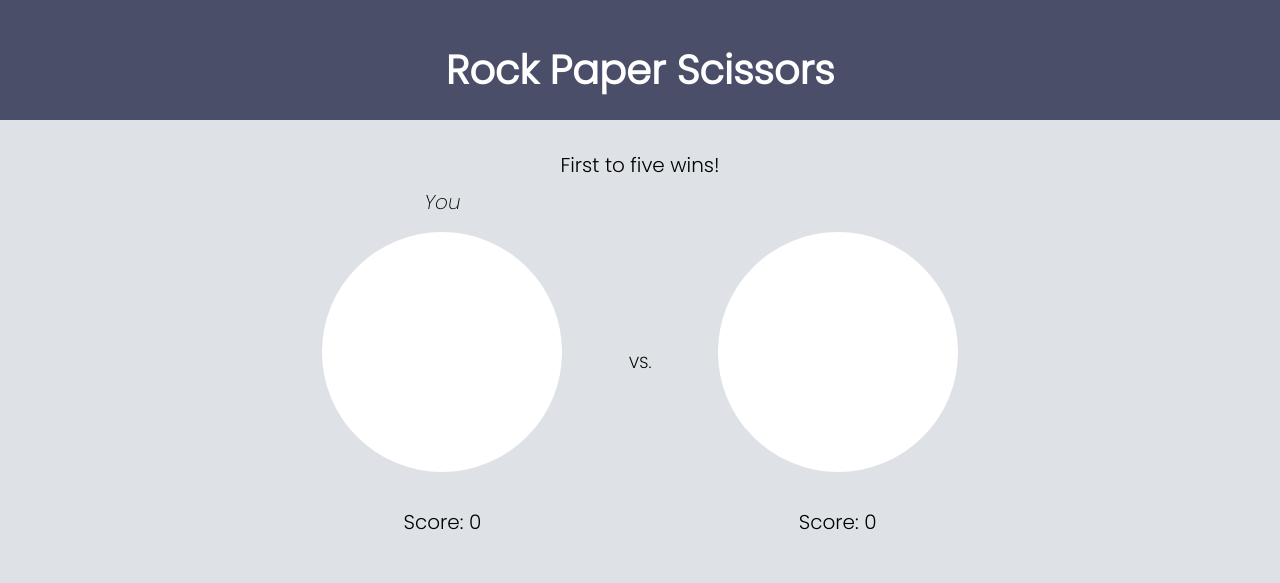
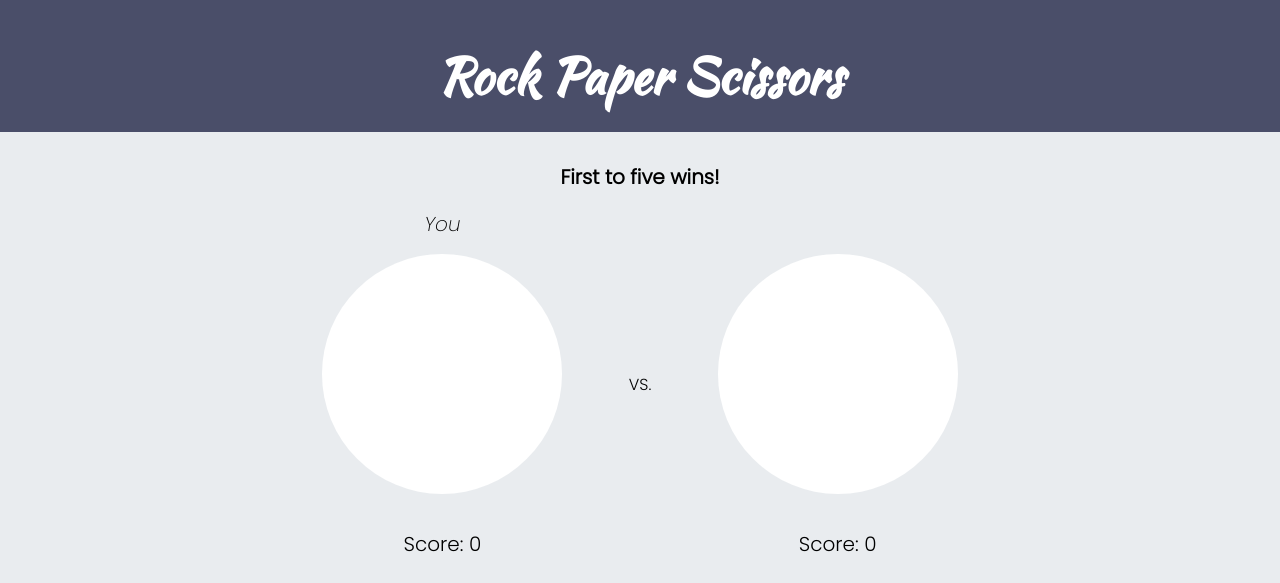
Before and after one commit to HarryAhnHS/rock-paper-scissors, a plain HTML site: page index.html in a window 1280 px wide. Shown: the top 583 px of the page. Drawn offline with Linux system fonts and the light colour scheme.

Commit message:
Updated header title font

```diff
--- a/index.html
+++ b/index.html
@@ -12,6 +12,7 @@
     <link rel="preconnect" href="https://fonts.googleapis.com">
     <link rel="preconnect" href="https://fonts.gstatic.com" crossorigin>
     <link href="https://fonts.googleapis.com/css2?family=Poppins:ital,wght@0,300;1,200&display=swap" rel="stylesheet">
+    <link href="https://fonts.googleapis.com/css2?family=Kaushan+Script&family=Poppins:ital,wght@0,300;1,200&display=swap" rel="stylesheet">
 
 </head>
 <body>
--- a/style.css
+++ b/style.css
@@ -18,14 +18,15 @@ body {
     padding: 20px;
     margin-top: 20px;
     color: white;
-    font-size: 40px;
+    font-size: 50px;
     font-weight: 600;
+    font-family: 'Kaushan Script', cursive;
 }
 
 /* Content */
 
 .content {
-    background-color: #dee2e6;
+    background-color: #e9ecef;
     flex: 1;
     display: flex;
     justify-content: center;
@@ -45,8 +46,9 @@ body {
     justify-content: center;
     align-items: center;
     font-size: 20px;
+    font-weight: 700;
     padding-top: 30px;
-    margin-bottom: -30px;
+    margin-bottom: -20px;
 }
 
 /* Scoreboard */
@@ -243,7 +245,7 @@ img {
 /* Footer */
 
 .footer {
-    background-color: #e9ecef;
+    background-color: #dee2e6;
     padding: 50px;
     display: flex;
     justify-content: center;
```
